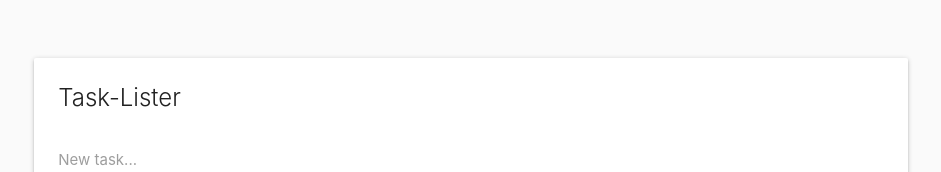
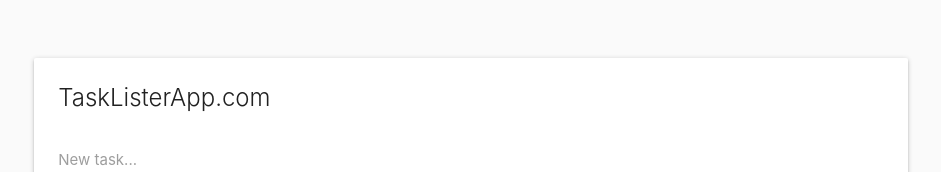
Before and after one commit to griffital/TaskList-App, a plain HTML site: page index.html in a window 1280 px wide. Shown: the top 172 px of the page, without its empty margins (169-1110 px from the left). Drawn offline with nearby package versions, Linux system fonts and the light colour scheme.

Commit message:
completed favicon

```diff
--- a/index.html
+++ b/index.html
@@ -8,8 +8,9 @@
   <link rel="stylesheet" href="https://cdnjs.cloudflare.com/ajax/libs/materialize/1.0.0/css/materialize.min.css">
   <link href="https://stackpath.bootstrapcdn.com/font-awesome/4.7.0/css/font-awesome.min.css" rel="stylesheet" integrity="sha384-wvfXpqpZZVQGK6TAh5PVlGOfQNHSoD2xbE+QkPxCAFlNEevoEH3Sl0sibVcOQVnN" crossorigin="anonymous">
   <link rel="stylesheet" href="css/main.css">
+  <link rel="shortcut icon" type="image/png" href="TLA--logo.png">
 
-  <title>Task-Lister App</title>
+  <title>TaskListerApp</title>
 </head>
 <body>
   <div class="container">
@@ -17,7 +18,7 @@
       <div class="col s12">
         <div id="main" class="card">
           <div class="card-content">
-            <span class="card-title">Task-Lister</span>
+            <span class="card-title">TaskListerApp.com</span>
             <div class="row">
               <form id="task-form">
                 <div class="input-field col s12">
```
Also changed, not shown: TLA--logo.png (added).
